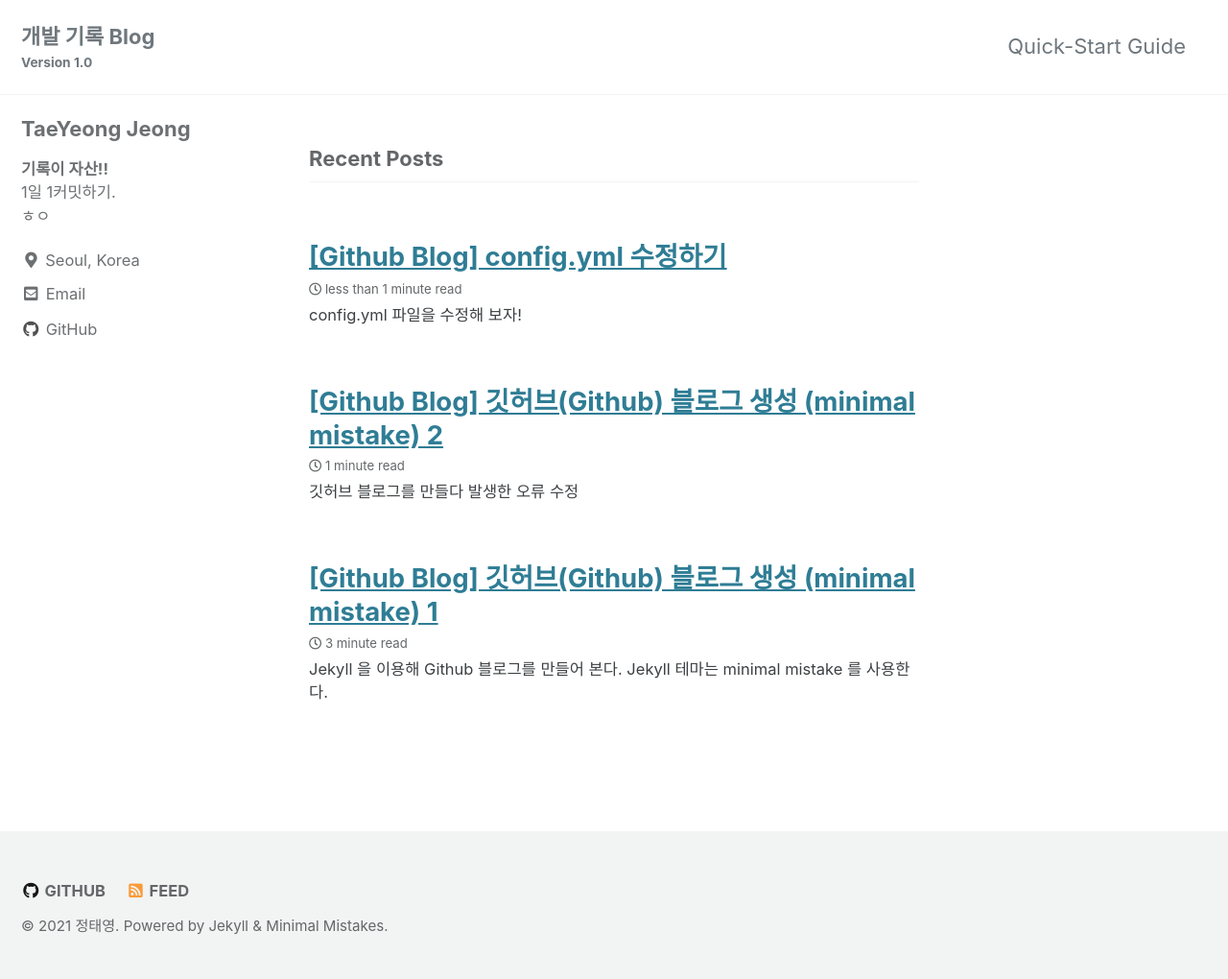
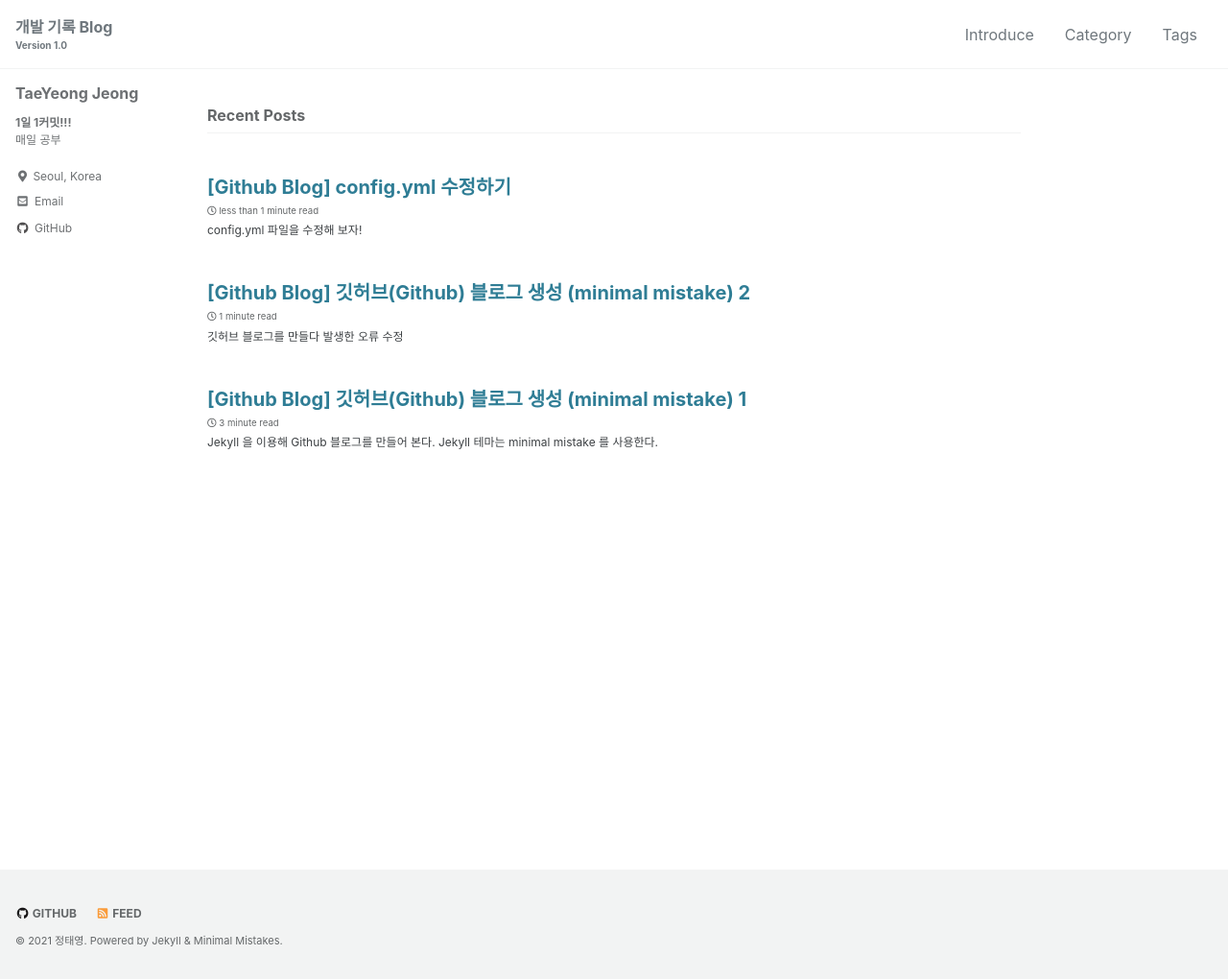
Before and after one commit to dev-taeyeong/test-blog, a Jekyll site: the page built from index.html, in a window 1280 px wide and 1020 px high. Shown: the whole window at 96% size. Built offline with Jekyll 4.4.1, drawn with Linux system fonts in a browser that asks for light colours; cached includes are drawn as plain includes; the list of posts is cut into pages by our own code.

Commit message:
홈페이지 기본 설정 변경

```diff
--- a/_config.yml
+++ b/_config.yml
@@ -103,7 +103,7 @@
 author:
   name: 'TaeYeong Jeong' # 이름 영역
   avatar: # 프로필 사진 경로, e.g. "/assets/images/bio-photo.jpg"
-  bio: '**기록이 자산!!**<br>1일 1커밋하기.<br>ㅎㅇ' # biography 의 약칭으로, 자기소개를 적으면 된다. # 줄바꿈은 <br> 로 굵은 글씨는 **글씨** 로 표기한다.
+  bio: '**1일 1커밋!!!**<br>매일 공부' # biography 의 약칭으로, 자기소개를 적으면 된다. # 줄바꿈은 <br> 로 굵은 글씨는 **글씨** 로 표기한다.
   location: 'Seoul, Korea' # 지역
   email: # 이메일 주소. (links 에서 작성할 수 있기 때문에 생략하였다.)
   links:
@@ -124,9 +124,9 @@
       icon: 'fab fa-fw fa-github'
       # url: "https://github.com/"
       url: 'https://github.com/1day1commit'
-    - label: 'Instagram'
-      icon: 'fab fa-fw fa-instagram'
-      # url: "https://instagram.com/"
+    - label: 'Instagram' # 표시되는 이름
+      icon: 'fab fa-fw fa-instagram' # fab fa-fw fa-{SNS NAME} 으로 하면 된다.
+      # url: "https://instagram.com/"       # 개인 SNS 계정 링크를 기재하면 된다.
 
 # Site Footer
 footer:
@@ -213,7 +213,7 @@
 
 # Outputting
 permalink: /:categories/:title/
-paginate: 5 # amount of posts to show
+paginate: 15 # amount of posts to show # Defaults: 5
 paginate_path: /page:num/
 timezone: # https://en.wikipedia.org/wiki/List_of_tz_database_time_zones
 
@@ -281,3 +281,11 @@
       comments: # true
       share: true
       related: true
+
+    # _pages                      : 해당 하단 영역이 새로 추가되었습니다.
+  - scope:
+      path: '_pages'
+      type: pages
+    values:
+      layout: single
+      author_profile: true
--- a/_data/navigation.yml
+++ b/_data/navigation.yml
@@ -1,7 +1,12 @@
 # main links
 main:
-  - title: "Quick-Start Guide"
-    url: https://mmistakes.github.io/minimal-mistakes/docs/quick-start-guide/
+  - title: 'Introduce'
+    url: /about/
+  - title: 'Category'
+    url: '/categories/'
+  - title: 'Tags'
+    url: /tags/
+
   # - title: "About"
   #   url: https://mmistakes.github.io/minimal-mistakes/about/
   # - title: "Sample Posts"
--- a/_includes/head/custom.html
+++ b/_includes/head/custom.html
@@ -1,5 +1,24 @@
 <!-- start custom head snippets -->
 
 <!-- insert favicons. use https://realfavicongenerator.net/ -->
-
+<link
+  rel="apple-touch-icon"
+  sizes="180x180"
+  href="{{site.baseurl}}/assets/logo.ico/apple-touch-icon.png"
+/>
+<link
+  rel="icon"
+  type="image/png"
+  sizes="32x32"
+  href="{{site.baseurl}}/assets/logo.ico/favicon-32x32.png"
+/>
+<link
+  rel="icon"
+  type="image/png"
+  sizes="16x16"
+  href="{{site.baseurl}}/assets/logo.ico/favicon-16x16.png"
+/>
+<link rel="manifest" href="{{site.baseurl}}/assets/logo.ico/site.webmanifest" />
+<meta name="msapplication-TileColor" content="#da532c" />
+<meta name="theme-color" content="#ffffff" />
 <!-- end custom head snippets -->
--- a/_sass/minimal-mistakes/_base.scss
+++ b/_sass/minimal-mistakes/_base.scss
@@ -117,7 +117,7 @@
     font-style: italic;
 
     &:before {
-      content: "\2014";
+      content: '\2014';
       padding-right: 5px;
     }
   }
@@ -126,6 +126,8 @@
 /* links */
 
 a {
+  text-decoration: none;
+
   &:focus {
     @extend %tab-focus;
   }
@@ -174,7 +176,7 @@
   &:before,
   &:after {
     letter-spacing: -0.2em;
-    content: "\00a0"; /* non-breaking space*/
+    content: '\00a0'; /* non-breaking space*/
   }
 }
 
@@ -348,7 +350,7 @@
 tr,
 td,
 form button,
-input[type="submit"],
+input[type='submit'],
 .btn,
 .highlight,
 .archive__item-teaser {
--- a/_sass/minimal-mistakes/_reset.scss
+++ b/_sass/minimal-mistakes/_reset.scss
@@ -2,24 +2,26 @@
    STYLE RESETS
    ========================================================================== */
 
-* { box-sizing: border-box; }
+* {
+  box-sizing: border-box;
+}
 
 html {
   /* apply a natural box layout model to all elements */
   box-sizing: border-box;
   background-color: $background-color;
-  font-size: 16px;
+  font-size: 16px; // Default 16px;
 
   @include breakpoint($medium) {
-    font-size: 18px;
+    font-size: 16px; // Default 18px;
   }
 
   @include breakpoint($large) {
-    font-size: 20px;
+    font-size: 16px; // Default 20px;
   }
 
   @include breakpoint($x-large) {
-    font-size: 22px;
+    font-size: 16px; // Default 22px;
   }
 
   -webkit-text-size-adjust: 100%;
@@ -28,7 +30,9 @@
 
 /* Remove margin */
 
-body { margin: 0; }
+body {
+  margin: 0;
+}
 
 /* Selected elements */
 
@@ -147,7 +151,8 @@
 }
 
 button::-moz-focus-inner,
-input::-moz-focus-inner { /* inner padding and border oddities in FF3/4*/
+input::-moz-focus-inner {
+  /* inner padding and border oddities in FF3/4*/
   padding: 0;
   border: 0;
 }
@@ -156,28 +161,29 @@
 html input[type="button"], // avoid the WebKit bug in Android 4.0.* where (2) destroys native `audio` and `video` controls
 input[type="reset"],
 input[type="submit"] {
-    -webkit-appearance: button; /* corrects inability to style clickable `input` types in iOS*/
-    cursor: pointer; /* improves usability and consistency of cursor style between image-type `input` and others*/
+  -webkit-appearance: button; /* corrects inability to style clickable `input` types in iOS*/
+  cursor: pointer; /* improves usability and consistency of cursor style between image-type `input` and others*/
 }
 
 label,
 select,
 button,
-input[type="button"],
-input[type="reset"],
-input[type="submit"],
-input[type="radio"],
-input[type="checkbox"] {
-    cursor: pointer; /* improves usability and consistency of cursor style between image-type `input` and others*/
+input[type='button'],
+input[type='reset'],
+input[type='submit'],
+input[type='radio'],
+input[type='checkbox'] {
+  cursor: pointer; /* improves usability and consistency of cursor style between image-type `input` and others*/
 }
 
-input[type="search"] { /* Appearance in Safari/Chrome*/
+input[type='search'] {
+  /* Appearance in Safari/Chrome*/
   box-sizing: border-box;
   -webkit-appearance: textfield;
 }
 
-input[type="search"]::-webkit-search-decoration,
-input[type="search"]::-webkit-search-cancel-button {
+input[type='search']::-webkit-search-decoration,
+input[type='search']::-webkit-search-cancel-button {
   -webkit-appearance: none; /* inner-padding issues in Chrome OSX, Safari 5*/
 }
 
--- a/_sass/minimal-mistakes/_variables.scss
+++ b/_sass/minimal-mistakes/_variables.scss
@@ -14,19 +14,19 @@
 
 /* system typefaces */
 $serif: Georgia, Times, serif !default;
-$sans-serif: -apple-system, BlinkMacSystemFont, "Roboto", "Segoe UI",
-  "Helvetica Neue", "Lucida Grande", Arial, sans-serif !default;
-$monospace: Monaco, Consolas, "Lucida Console", monospace !default;
+$sans-serif: -apple-system, BlinkMacSystemFont, 'Roboto', 'Segoe UI',
+  'Helvetica Neue', 'Lucida Grande', Arial, sans-serif !default;
+$monospace: Monaco, Consolas, 'Lucida Console', monospace !default;
 
 /* sans serif typefaces */
 $sans-serif-narrow: $sans-serif !default;
-$helvetica: Helvetica, "Helvetica Neue", Arial, sans-serif !default;
+$helvetica: Helvetica, 'Helvetica Neue', Arial, sans-serif !default;
 
 /* serif typefaces */
 $georgia: Georgia, serif !default;
 $times: Times, serif !default;
-$bodoni: "Bodoni MT", serif !default;
-$calisto: "Calisto MT", serif !default;
+$bodoni: 'Bodoni MT', serif !default;
+$calisto: 'Calisto MT', serif !default;
 $garamond: Garamond, serif !default;
 
 $global-font-family: $sans-serif !default;
@@ -155,9 +155,9 @@
    Grid
    ========================================================================== */
 
-$right-sidebar-width-narrow: 200px !default;
-$right-sidebar-width: 300px !default;
-$right-sidebar-width-wide: 400px !default;
+$right-sidebar-width-narrow: 100px !default; // default 200px
+$right-sidebar-width: 200px !default; // default 300px
+$right-sidebar-width-wide: 250px !default; // default 400px
 
 /*
    Other
```
Also changed, not shown: _pages/about.md (added, +12 -0 lines), assets/logo.ico/browserconfig.xml (added, +9 -0 lines), assets/logo.ico/android-chrome-192x192.png (added), assets/logo.ico/android-chrome-512x512.png (added), assets/logo.ico/apple-touch-icon.png (added), assets/logo.ico/favicon-16x16.png (added), assets/logo.ico/favicon-32x32.png (added), assets/logo.ico/favicon.ico (added), assets/logo.ico/mstile-150x150.png (added), assets/logo.ico/site.webmanifest (added).
